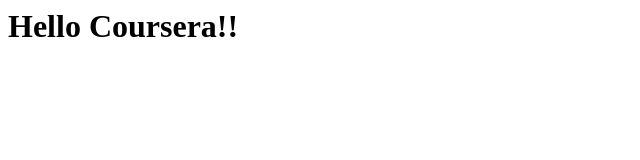
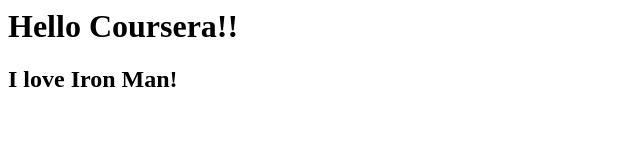
Before and after one commit to DevyanifanofRDJ/coursera-test, a plain HTML site: page site/index.html in a window 1280 px wide. Shown: the whole page, without its empty margins (0-640 px from the left). Drawn offline with Linux system fonts and the light colour scheme.

Commit message:
Small addition is made to page content.

```diff
--- a/site/index.html
+++ b/site/index.html
@@ -3,6 +3,7 @@
 	<title>Hello Coursera!</title>
 </head>
 <body>
-	<h1>Hello Coursera!!</h1>
+	<h1>Hello Coursera!! </h1>
+	<h2>I love Iron Man!</h2>
 </body>
 </html>
```
